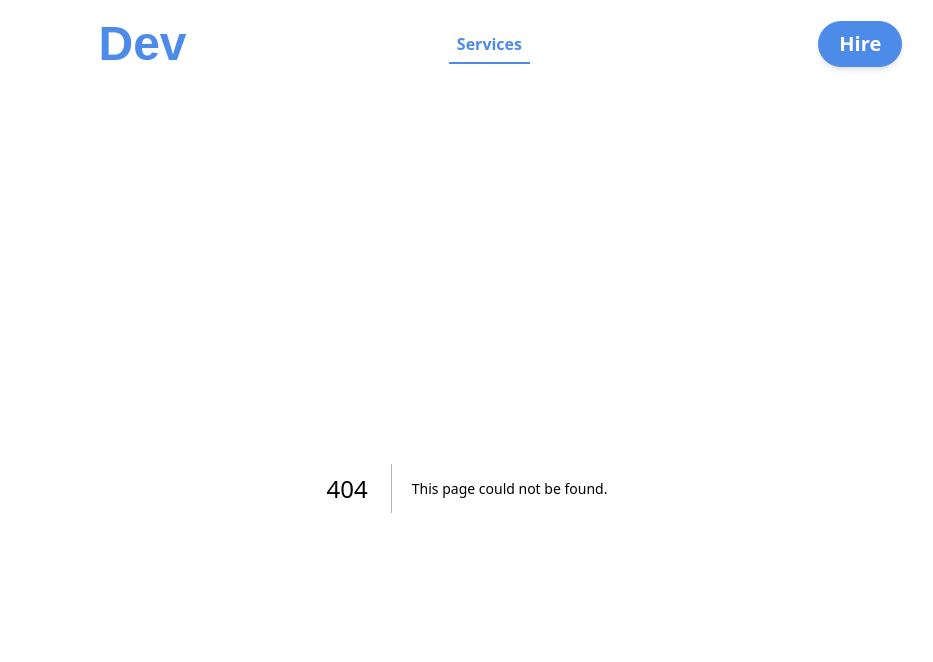
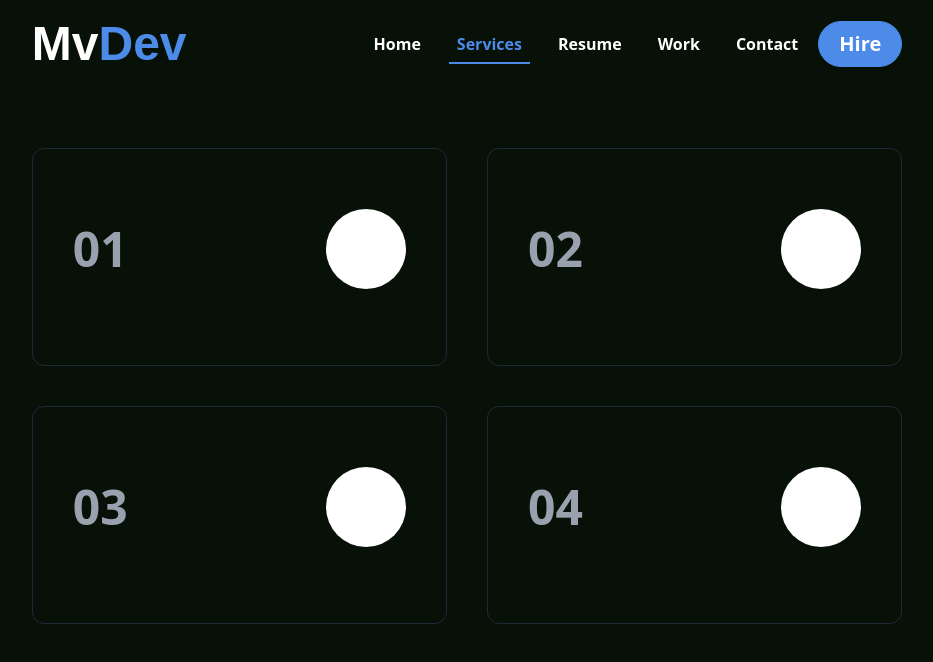
Before and after one commit to mvdevelop/mvdev-portfolio, a Next.js app: page /Services in a window 1280 px wide. Before the commit this address had no page. Shown: the top 662 px of the page, without its empty margins (173-1106 px from the left). Built offline with nearby package versions, Linux system fonts and the light colour scheme; a web font is replaced by a local one.

Commit message:
working on services.tsx

```diff
--- a/app/Header/page.tsx
+++ b/app/Header/page.tsx
@@ -12,7 +12,7 @@ export default function Header() {
         { value: 3, label: `Years of\nExperience` },
         { value: 25, label: `Completed\nProjects` },
         { value: 12, label: `Technologies\nMastered` },
-        { value: 365, label: `Code\nCommits` }
+        { value: 371, label: `Code\nCommits` }
     ];
 
     const countRefs = useRef<(HTMLHeadingElement | null)[]>([]);
--- /dev/null
+++ b/app/Services/page.tsx
@@ -0,0 +1,39 @@
+
+"use client";
+import React from 'react';
+
+
+
+const servicesData = [
+    {
+        id: '01', title: 'Frontend', description: 'Creating responsive and visually appealing user interfaces using modern frameworks like React and Next.js'
+    }, {
+        id: '02', title: 'Backend', description: 'Building robust server-side applications and APIs with Node.js and Springboot, Express, and databases like MongoDB and PostgreSQL'
+    }, {
+        id: '03', title: 'Mobile', description: 'Designing user-centric mobile and web interfaces using tools like React Native.'
+    }, {
+        id: '04', title: 'Devops', description: 'Implementing CI/CD pipelines, containerization with Docker, and cloud deployment on platforms like AWS and Google Cloud.'
+    },
+];
+
+export default function Services() {
+  return (
+    <>
+        <section className='px-[8%] lg:px-[16%] py-15 text-white'>
+            <div className='grid grid-cols-1 md:grid-cols-2 gap-10'>
+                {servicesData.map((service, index) => (
+                    <div key={index} className='service-card group py-15 px-10 border border-gray-800 rounded-xl transition-all duration-500 cursor-pointer hover:border-[--primary-color]'>
+                        <div className='flex justify-between items-center mb-4'>
+                            <h3 className='text-5xl stroke-text font-bold text-gray-400 transition-colors duration-300 group-hover:text-[--primary-color]'>  {service.id}
+                            </h3>
+                            <div className='w-20 h-20 flex items-center justify-center rounded-full bg-white text-black transition group-hover:bg-[var(--primary-color)] group-hover:text-white duration-300'>
+
+                            </div>
+                        </div>
+                    </div>
+                ))}
+            </div>
+        </section>
+    </>
+  )
+}
```
